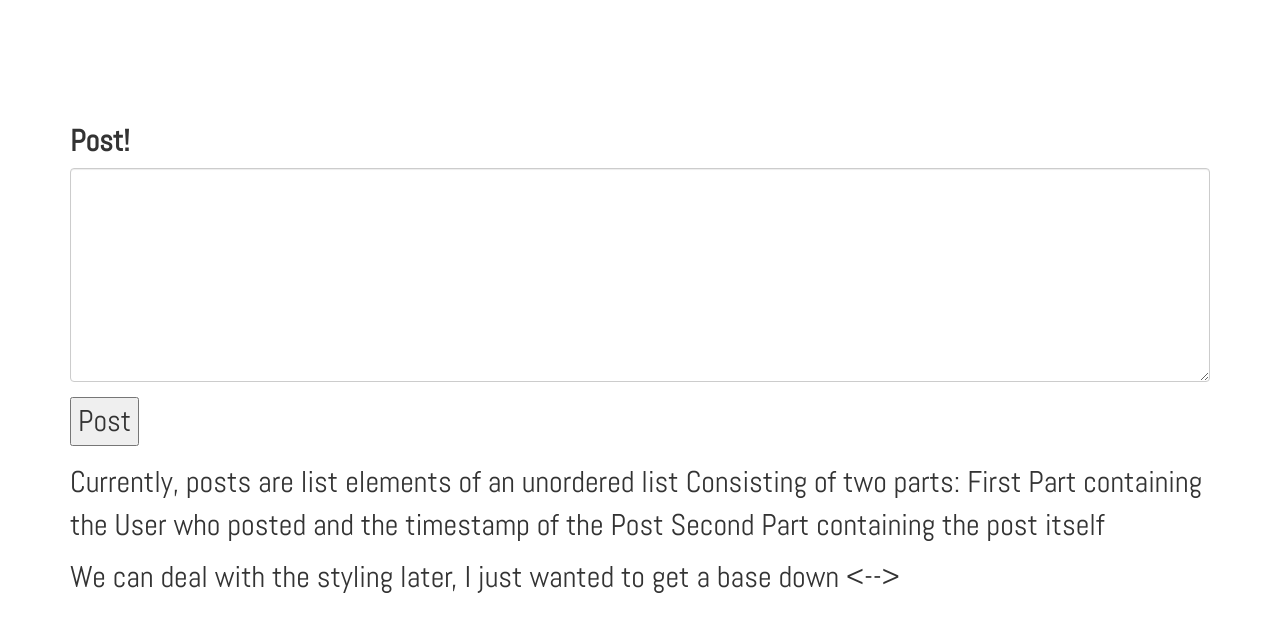
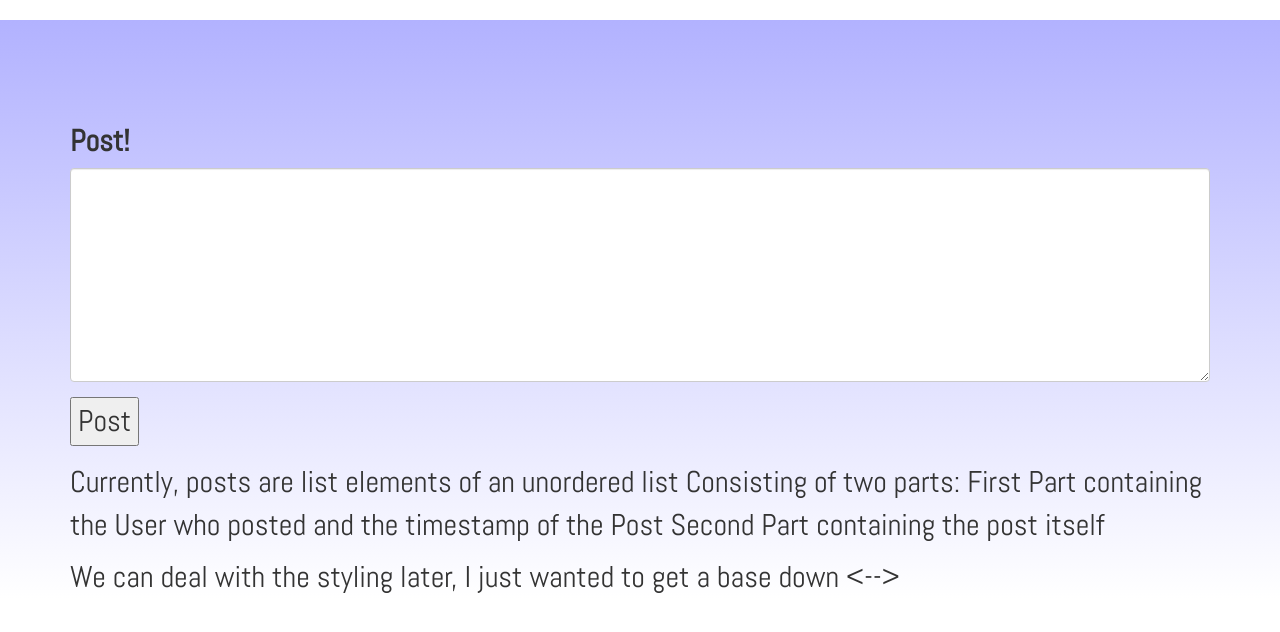
Before and after one commit to alex-wyc/bloginator, a Flask app: page / in a window 1280 px wide. Shown: the part 63-695 px from the top of the page. Run offline with Flask 2, Linux system fonts and the light colour scheme; data that the repository does not hold is empty; some libraries are stand-ins or nearby versions.

Commit message:
added gradient

```diff
--- a/static/css/main.css
+++ b/static/css/main.css
@@ -12,6 +12,7 @@ body{
 
 #main{
   padding-top:100px;
+  background: linear-gradient(#B2B2FF, #FFFFFF);
 }
 
 .navbar-inverse .navbar-header .navbar-brand{
```
